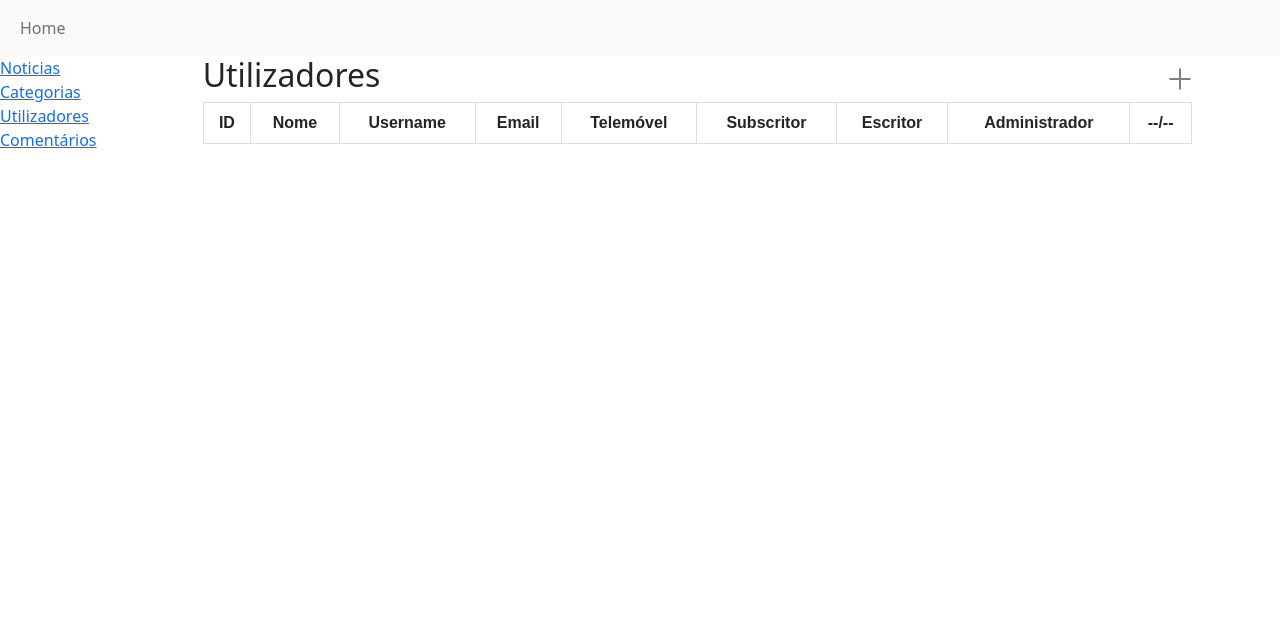
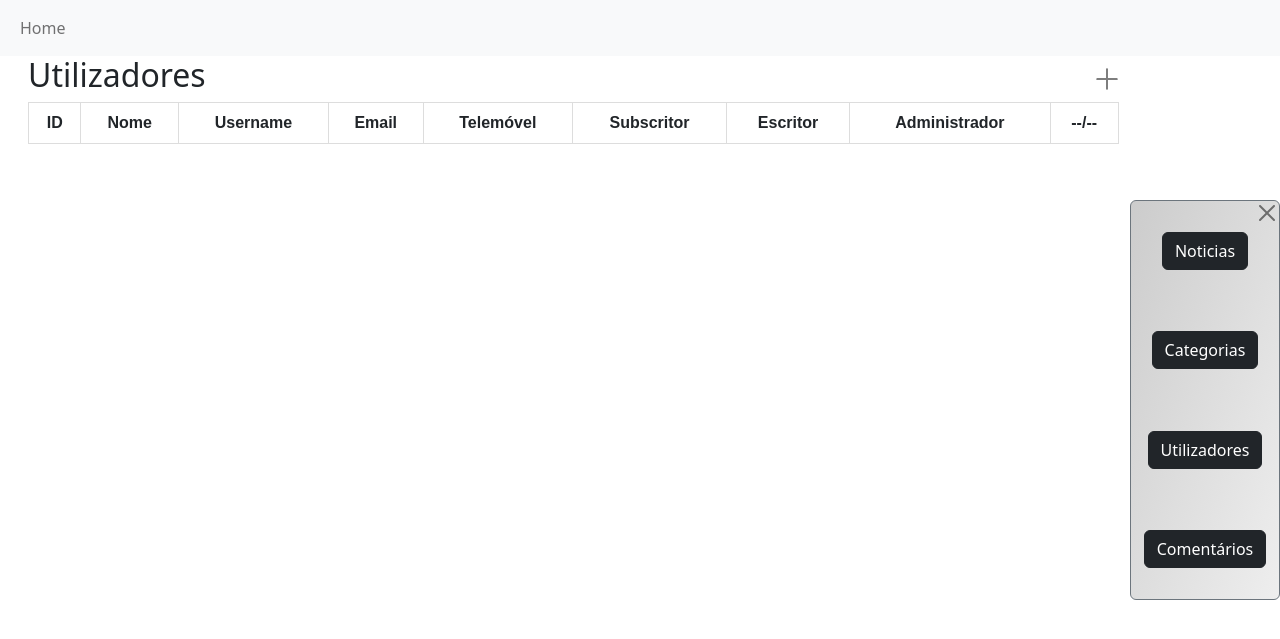
Before and after one commit to DvadiSilva/projetoDavidBackend, a PHP site: template views/admin/view.users.php in a window 1280 px wide. Shown: the top 639 px of the page. Run offline with PHP 8.4, Linux system fonts and the light colour scheme; the template is opened without the code that fills it, so the values that code supplies are empty.

Commit message:
Alterações de layout

```diff
--- a/css/base.css
+++ b/css/base.css
@@ -1,4 +1,17 @@
-.newsImg{max-width:300px; min-width: 250px;}
+.newsImg{max-width:300px; min-width: 300px; max-height: 230px;}
+.newsMessage{text-align: justify;}
+.commentImg{width: 3vw;height: 3vw; min-width: 50px; max-width: 60px; min-height: 60px; min-height: 50px;border-radius: 50%;}
+.commentButton svg{
+  rotate: 45deg;
+  position: absolute;
+  top: 8px;
+  left: 5px;
+}
+.commentButton{
+  position: relative;
+  width: 32px;
+  height: 32px;
+}
 
 /*Eror*/
 #errorContainer{--bs-alert-color: #842029;--bs-alert-bg: #f8d7da;--bs-alert-border-color: #f5c2c7;}
@@ -11,12 +24,24 @@
 }
 
 /*Profile*/
+.profilePhoto{max-width:300px; min-width: 300px;}
 .profileCard{min-width: 1000px}
 .profileInput{width: 100%}
 .profileDl{font-size: large;}
 .changePassword{top: 1vw; right: 1vw; background: none; border: none}
 
 /*Admin*/
+.adminNav{height: 50vh; min-width: 150px; background-image: linear-gradient(to right bottom, #ccc, #eee);
+  right: 0;
+  top: 25vh;
+}
+
+#navBarClose{
+  position: absolute;
+  top: 0;
+  right: 0;
+}
+#navBarOpen{position: fixed; top:25vh; right:1vh;width: 30px; border-radius: 50%;background-image: linear-gradient(to right bottom, #ccc, #eee);}
 .adminTable {
   font-family: arial, sans-serif;
   border-collapse: collapse;
--- a/js/script.js
+++ b/js/script.js
@@ -137,4 +137,20 @@ document.addEventListener("DOMContentLoaded", ()=>{
             changePasswordModalWrapper.classList.add("d-none");
         });
     }
+
+    //close navbar
+    const navBarClose= document.querySelector("#navBarClose");
+    const navBarOpen= document.querySelector("#navBarOpen");
+
+    if(navBarClose){
+        navBarClose.addEventListener("click", ()=>{
+            navBarClose.parentNode.classList.add("d-none");
+            navBarOpen.classList.remove("d-none");
+        });
+
+        navBarOpen.addEventListener("click", ()=>{
+            navBarClose.parentNode.classList.remove("d-none");
+            navBarOpen.classList.add("d-none");
+        });
+    }
 });
--- a/views/admin/view.categories.php
+++ b/views/admin/view.categories.php
@@ -3,7 +3,7 @@
     require("view.navBar.php");
 ?>
 
-    <div class="col-9">
+    <div class="col-11">
         <div class="d-flex justify-content-between align-items-center">
             <h2>Categorias</h2>
             <form action="/admin/categories" method="post" class="d-none" id="categoriesCreateForm">
--- a/views/admin/view.navBar.php
+++ b/views/admin/view.navBar.php
@@ -1,9 +1,23 @@
-<section class="row adminContainer">
-    <nav class="col-2">
-        <ul class="list-unstyled">
-            <li><a href="/admin/news">Noticias</a></li>
-            <li><a href="/admin/categories">Categorias</a></li>
-            <li><a href="/admin/users">Utilizadores</a></li>
-            <li><a href="/admin/comments">Comentários</a></li>
+<section class="row adminContainer mx-3">
+    <nav class="col-1 border border-secondary rounded position-fixed adminNav">
+        <button type="button" id="navBarClose" class="btn-close"></button>
+        <ul class="list-unstyled d-flex flex-column justify-content-around align-items-center h-100">
+            <li>
+                <a href="/admin/news" class="btn btn-dark">Noticias</a>
+            </li>
+            <li>
+                <a href="/admin/categories" class="btn btn-dark">Categorias</a>
+            </li>
+            <li>
+                <a href="/admin/users" class="btn btn-dark">Utilizadores</a>
+            </li>
+            <li>
+                <a href="/admin/comments" class="btn btn-dark">Comentários</a>
+            </li>
         </ul>
     </nav>
+    <button type="button" id="navBarOpen" class="btn p-0 d-none">
+        <svg xmlns="http://www.w3.org/2000/svg" width="32" height="32" fill="currentColor" class="bi bi-arrow-left-circle" viewBox="0 0 16 16">
+            <path fill-rule="evenodd" d="M1 8a7 7 0 1 0 14 0A7 7 0 0 0 1 8zm15 0A8 8 0 1 1 0 8a8 8 0 0 1 16 0zm-4.5-.5a.5.5 0 0 1 0 1H5.707l2.147 2.146a.5.5 0 0 1-.708.708l-3-3a.5.5 0 0 1 0-.708l3-3a.5.5 0 1 1 .708.708L5.707 7.5H11.5z"/>
+        </svg>
+    </button>
--- a/views/admin/view.news.php
+++ b/views/admin/view.news.php
@@ -3,7 +3,7 @@
     require("view.navBar.php");
 ?>
 
-    <div class="col-9">
+    <div class="col-11">
         <div class="d-flex justify-content-between align-items-center">
             <h2>Noticias</h2>
             <a href="/admin/news/create" class="btn-close adminCreateButton" aria-label="create"></a>
@@ -28,7 +28,7 @@
     }
 ?>
         </table>
-        <nav>
+        <nav class="d-flex justify-content-center mt-3">
             <ul class="pagination">
                 <li class="page-item">
                     <a
--- a/views/admin/view.users.php
+++ b/views/admin/view.users.php
@@ -3,13 +3,13 @@
     require("view.navBar.php");
 ?>
 
-    <div class="col-10">
+    <div class="col-11">
         <div class="d-flex justify-content-between align-items-center">
             <h2>Utilizadores</h2>
             <?= isset($message)? $message: ""?>
             <a href="/admin/users/create" class="btn-close adminCreateButton" aria-label="create"></a>
         </div>
-        <table class="adminTable">
+        <table class="adminTable mb-3">
             <tr>
                 <th>ID</th>
                 <th>Nome</th>
@@ -35,7 +35,7 @@
                 <td>'.($user["isAdmin"]== 0? "Não":"Sim").'</td>
 
 <td>
-    <div class="d-flex align-items-center">
+    <div class="d-flex align-items-center justify-content-center">
         <button type="button" class="btn p-0 editUserShowModal">
             <svg xmlns="http://www.w3.org/2000/svg" width="16" height="16" fill="currentColor" class="bi bi-pen" viewBox="0 0 16 16">
                 <path d="m13.498.795.149-.149a1.207 1.207 0 1 1 1.707 1.708l-.149.148a1.5 1.5 0 0 1-.059 2.059L4.854 14.854a.5.5 0 0 1-.233.131l-4 1a.5.5 0 0 1-.606-.606l1-4a.5.5 0 0 1 .131-.232l9.642-9.642a.5.5 0 0 0-.642.056L6.854 4.854a.5.5 0 1 1-.708-.708L9.44.854A1.5 1.5 0 0 1 11.5.796a1.5 1.5 0 0 1 1.998-.001zm-.644.766a.5.5 0 0 0-.707 0L1.95 11.756l-.764 3.057 3.057-.764L14.44 3.854a.5.5 0 0 0 0-.708l-1.585-1.585z"/>
--- a/views/layout/header.php
+++ b/views/layout/header.php
@@ -30,7 +30,7 @@
                 </ul>
 <?php
     if(isset($_SESSION["user"]) && $_SESSION["user"]["isAdmin"]== 1){
-        echo '<a class="nav-link" href="/admin">Painel de Controlo</a>';
+        echo '<a class="nav-link text-center" href="/admin">Painel de Controlo</a>';
     }
 ?>
                 <form class="d-flex align-items-center" action="/search" method="post">
@@ -49,7 +49,7 @@
     else{
         echo '
             <div class="d-flex align-items-center mx-3">
-                <a class="nav-link mx-3" href="/profile">'.$_SESSION["user"]["username"].'</a>
+                <a class="nav-link mx-3" href="/profile"><img src="'.$_SESSION["user"]["photo"].'" class="commentImg"></a>
                 <a class="btn btn-dark" href="/logout">Logout</a>
             </div>
         ';
--- a/views/layout/headerSimple.php
+++ b/views/layout/headerSimple.php
@@ -17,10 +17,10 @@
                 </ul>
 <?php
     if(isset($_SESSION["user"]) && $_SESSION["user"]["isAdmin"]== 1){
-        echo '<a class="nav-link" href="/admin">Painel de Controlo</a>';
+        echo '<a class="nav-link text-center" href="/admin">Painel de Controlo</a>';
     }
     if($controller=== "profile" || $controller=== "admin"){
-        echo '<a class="nav-link" href="/logout">Logout</a>';
+        echo '<a class="btn btn-dark" href="/logout">Logout</a>';
     }
 ?>
             </div>
--- a/views/view.categories.php
+++ b/views/view.categories.php
@@ -3,7 +3,7 @@
 
     foreach($news as $newsSolo){
         echo '
-            <div class="card flex-row border-dark m-3">
+            <div class="card flex-row border-dark m-3 align-items-center">
                 <img src="'.$newsSolo["image"].'" class="card-img-top p-3 newsImg" alt="...">
                 <div class="card-body d-flex flex-column justify-content-around">
                     <h3 class="card-title">'.$newsSolo["title"].'</h3>
@@ -25,7 +25,7 @@
         ';
     }
 ?>
-        <nav>
+        <nav class="d-flex justify-content-center">
             <ul class="pagination">
                 <li class="page-item">
                     <a
--- a/views/view.home.php
+++ b/views/view.home.php
@@ -3,7 +3,7 @@
 
     foreach($news as $newsSolo){
         echo '
-            <div class="card flex-row border-dark m-3">
+            <div class="card flex-row border-dark m-3 align-items-center">
                 <img src="'.$newsSolo["image"].'" class="card-img-top p-3 newsImg" alt="...">
                 <div class="card-body d-flex flex-column justify-content-around">
                     <h3 class="card-title">'.$newsSolo["title"].'</h3>
@@ -25,7 +25,7 @@
         ';
     }
 ?>
-        <nav>
+        <nav class="d-flex justify-content-center">
             <ul class="pagination">
                 <li class="page-item">
                     <a class="page-link" href="/home/<?= empty($id)? "0":$id-1?>" aria-label="Previous">
--- a/views/view.profile.php
+++ b/views/view.profile.php
@@ -4,8 +4,8 @@
     echo isset($message)? $message: "";
 ?>
 
-  <div class="card flex-row border-dark m-3 profileCard position-relative">
-        <img src="<?= $_SESSION["user"]["photo"] ?>" class="card-img-top p-3 newsImg" alt="...">
+  <div class="card flex-row border-dark m-3 profileCard position-relative align-items-center">
+        <img src="<?= $_SESSION["user"]["photo"] ?>" class="card-img-top p-3 profilePhoto" alt="...">
         <div class="card-body overflow-auto">
             <h2 class="card-title"><?= $_SESSION["user"]["name"] ?></h2>
             <div>
--- a/views/view.profile_edit.php
+++ b/views/view.profile_edit.php
@@ -5,9 +5,9 @@
 ?>
 
   <div class="card flex-row border-dark m-3 profileCard">
-      <form action="/profile/edit" method="post" enctype="multipart/form-data" class="d-flex justify-content-center w-100">
+      <form action="/profile/edit" method="post" enctype="multipart/form-data" class="d-flex justify-content-center align-items-center w-100">
         <div class="d-flex flex-column">
-            <img src="<?= $_SESSION["user"]["photo"] ?>" class="card-img-top p-3 newsImg" alt="...">
+            <img src="<?= $_SESSION["user"]["photo"] ?>" class="card-img-top p-3 profilePhoto" alt="...">
             <input type="file" name="photo" accept="image/png, image/jpeg">
         </div>
         <div class="card-body">
--- a/views/view.search.php
+++ b/views/view.search.php
@@ -1,11 +1,11 @@
 <?php
     require("layout/header.php");
 
-    echo count($news)==1 ?'<p>'.count($news).' resultado encontrado</p>':'<p>'.count($news).' resultados encontrados</p>';
+    echo count($news)==1 ?'<p class="text-center">'.count($news).' resultado encontrado</p>':'<p class="text-center">'.count($news).' resultados encontrados</p>';
 
     foreach($news as $newsSolo){
         echo '
-            <div class="card flex-row border-dark m-3 newsSolo">
+            <div class="card flex-row border-dark m-3 newsSolo align-items-center">
                 <img src="'.$newsSolo["image"].'" class="card-img-top p-3 newsImg" alt="...">
                 <div class="card-body d-flex flex-column justify-content-around">
                     <h3 class="card-title">'.$newsSolo["title"].'</h3>
```
Also changed, not shown: views/view.news.php (+15 -4 lines). Lines whose indentation alone changed are shown as unchanged.
